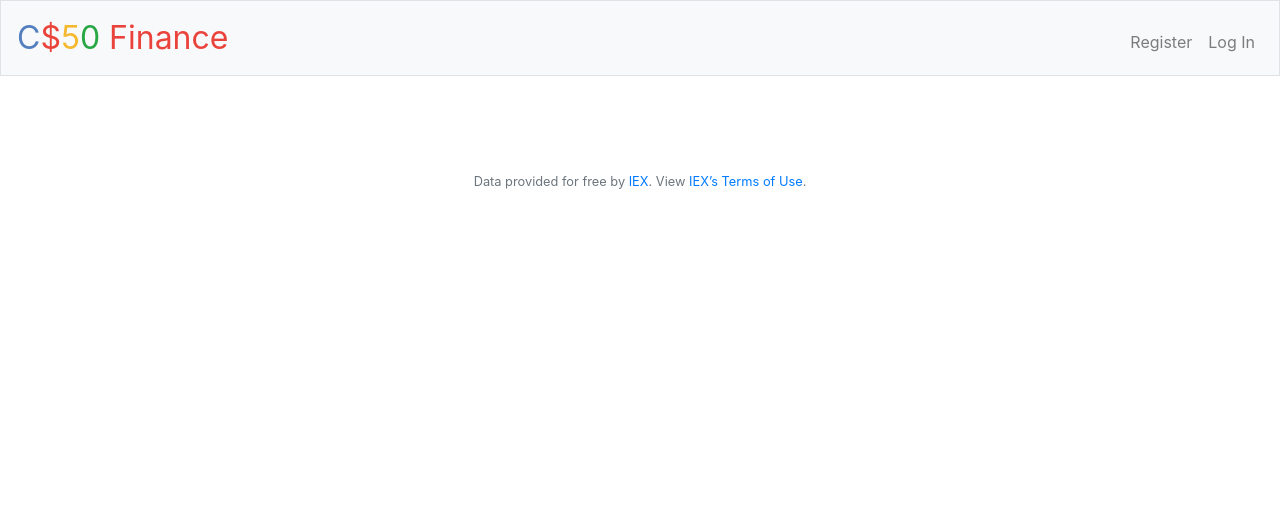
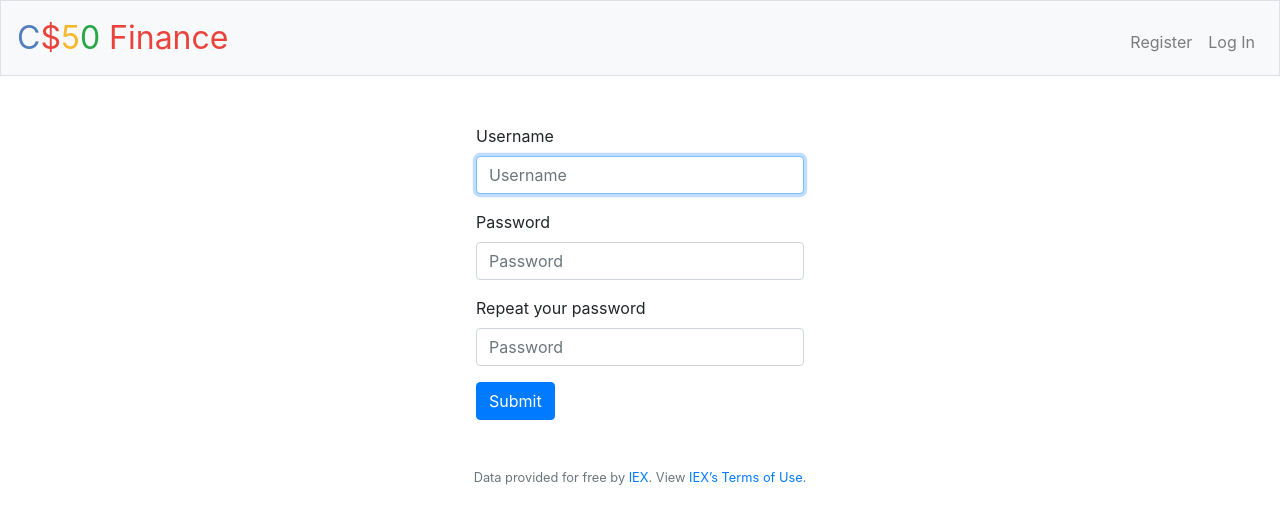
Before and after one commit to jlouiss/CS50, a Flask app: template finance/templates/register.html in a window 1280 px wide. Shown: the top 524 px of the page. Run offline with Flask 2, Linux system fonts and the light colour scheme; the template is opened without the code that fills it, so the values that code supplies are empty; some libraries are stand-ins or nearby versions.

Commit message:
Implement /register

```diff
--- a/finance/application.py
+++ b/finance/application.py
@@ -7,7 +7,7 @@ from tempfile import mkdtemp
 from werkzeug.exceptions import default_exceptions, HTTPException, InternalServerError
 from werkzeug.security import check_password_hash, generate_password_hash
 
-from helpers import apology, login_required, lookup, usd
+from helpers import apology, debug, login_required, lookup, usd
 
 # Configure application
 app = Flask(__name__)
@@ -118,8 +118,29 @@ def quote():
 
 @app.route("/register", methods=["GET", "POST"])
 def register():
-    """Register user"""
-    return apology("TODO")
+    if request.method == "GET":
+        return render_template("register.html")
+
+    # (basic) password validation is handled through HTML
+    password = request.form.get("password")
+    password_confirmation = request.form.get("password-confirmation")
+
+    if password != password_confirmation:
+        return apology("The passwords don't match", 400)
+
+    username = request.form.get("username")
+
+    # check doesn't exist in DB
+    rows = db.execute("SELECT * FROM users WHERE username = :username",
+                      username=username)
+    if len(rows) != 0:
+        return apology("invalid username", 403)
+
+    result = db.execute("INSERT INTO users (username, hash) VALUES (:username, :password)", username=username, password=generate_password_hash(password))
+    if not result:
+        return apology("something went wrong, try again", 500)
+
+    return redirect("/login")
 
 
 @app.route("/sell", methods=["GET", "POST"])
--- a/finance/templates/register.html
+++ b/finance/templates/register.html
@@ -1,4 +1,49 @@
 {% extends 'layout.html' %}
 
-{% block body %}
+{% block main %}
+
+<div class="row">
+    <div class="col-sm"></div>
+
+    <div class="col-sm">
+        <form action="/register" method="post">
+            <div class="form-group">
+                <label for="username">Username</label>
+                <input autocomplete="off"
+                       autofocus
+                       class="form-control"
+                       maxlength="255"
+                       minlength="3"
+                       name="username"
+                       placeholder="Username"
+                       required
+                       type="text">
+            </div>
+            <div class="form-group">
+                <label for="password">Password</label>
+                <input class="form-control"
+                       name="password"
+                       pattern="^(?=.*[a-z])(?=.*[A-Z])(?=.*\d)(?=.*[!@#$%^&*_=+-]).{8,20}$"
+                       placeholder="Password"
+                       required
+                       type="password">
+            </div>
+            <div class="form-group">
+                <label for="password-confirmation">Repeat your password</label>
+                <input class="form-control"
+                       name="password-confirmation"
+                       pattern="^(?=.*[a-z])(?=.*[A-Z])(?=.*\d)(?=.*[!@#$%^&*_=+-]).{8,20}$"
+                       placeholder="Password"
+                       required
+                       type="password">
+            </div>
+            <button class="btn btn-primary" type="submit">
+                Submit
+            </button>
+        </form>
+    </div>
+
+    <div class="col-sm"></div>
+</div>
+
 {% endblock %}
```
